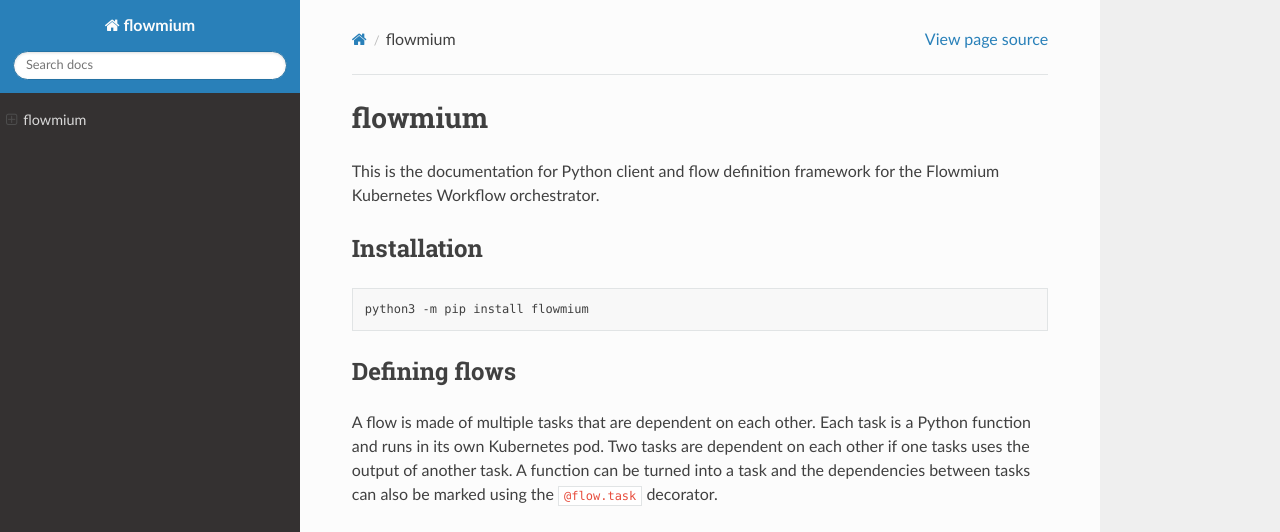
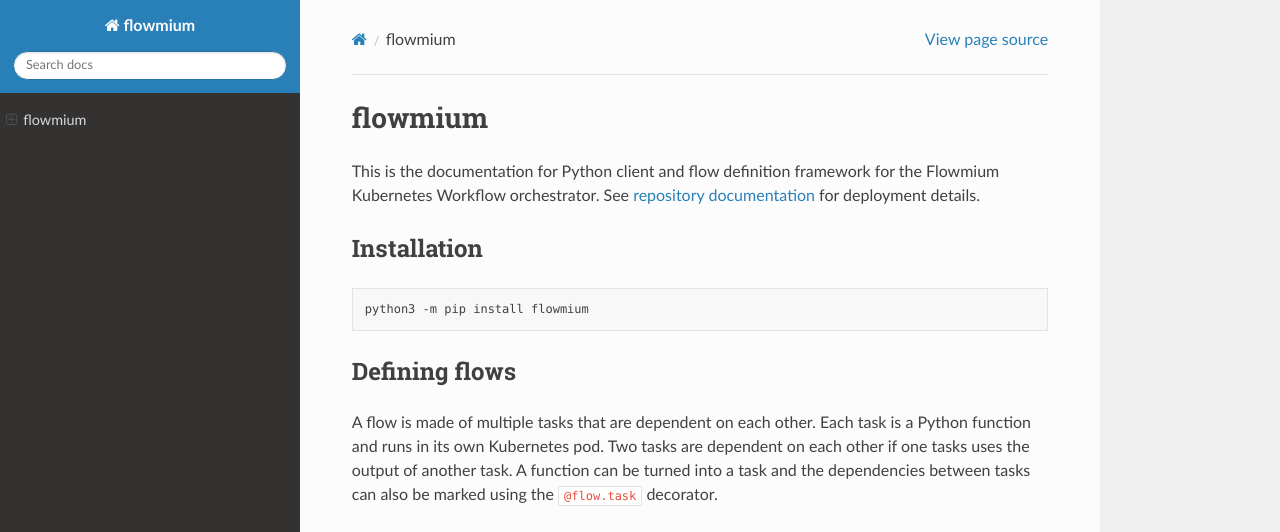
Before and after one commit to RainingComputers/Flowmium, a Sphinx documentation site: the page built from framework/docs/index.rst, in a window 1280 px wide and 1400 px high. Shown: the top 532 px of the window. Built offline with Sphinx 7.4.7 and the Read the Docs theme 2.0.0, drawn with Linux system fonts in a browser that asks for light colours; some of the changed text lies outside the part shown; grey boxes are pictures that could not be loaded.

Commit message:
Update documentation

```diff
--- a/framework/docs/index.rst
+++ b/framework/docs/index.rst
@@ -1,7 +1,7 @@
 flowmium
 ========
 
-This is the documentation for Python client and flow definition framework for the Flowmium Kubernetes Workflow orchestrator.
+This is the documentation for Python client and flow definition framework for the Flowmium Kubernetes Workflow orchestrator. See `repository documentation <https://github.com/RainingComputers/Flowmium>`_ for deployment details.
 
 Installation
 ------------
@@ -40,6 +40,9 @@ below to submit and run the flow
 .. code-block::
 
     python3 flow.py --image registry:5000/py-flow-test:latest --cmd python3 flow.py --flowmium-server http://localhost:8080
+
+
+See the `examples <https://github.com/RainingComputers/Flowmium/tree/main/examples>`_ folder for more details.
 
 .. _serializers:
 
```
Also changed, not shown: other parts of framework/docs/index.rst (+1 -1 lines), .readthedocs.yml.
